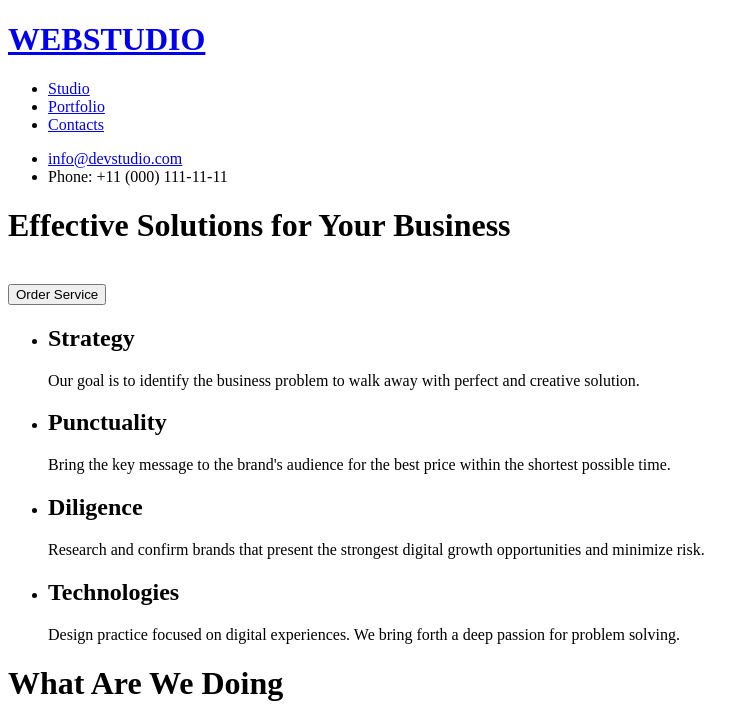
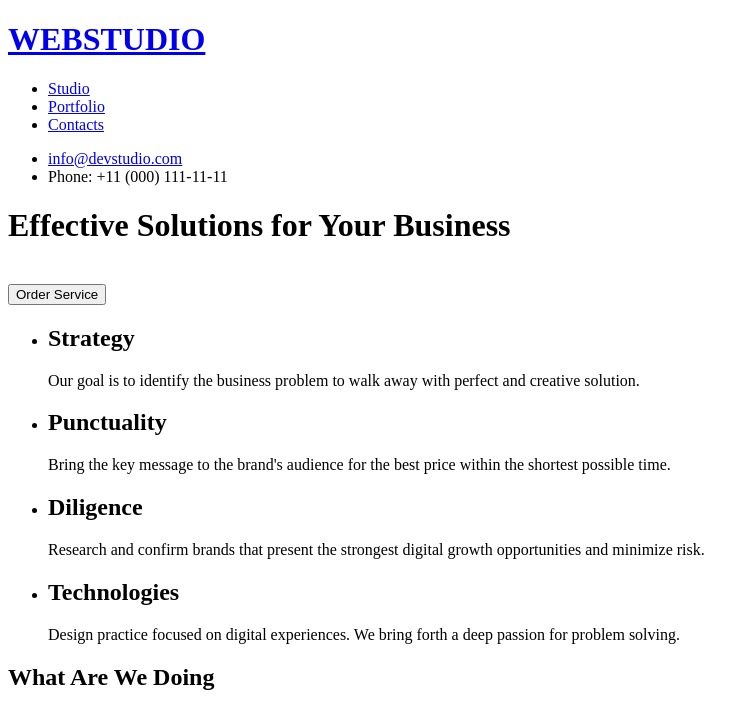
Before and after one commit to ryannetworx/goit-markup-hw-01, a plain HTML site: page index.html in a window 1280 px wide. Shown: the top 708 px of the page, without its empty margins (0-754 px from the left). Drawn offline with Linux system fonts and the light colour scheme.

Commit message:
deleted images for replacement

```diff
--- a/index.html
+++ b/index.html
@@ -43,7 +43,7 @@
                 <p>Design practice focused on digital experiences. We bring forth a deep passion for problem solving.</p>
         </ul>
 
-        <h1>What Are We Doing</h1>
+        <h2>What Are We Doing</h2>
 <ul>
     <li>
         <img src="images/img/CoreHR.jpg" alt="Core HR Service Image" width="200">
```
Also changed, not shown: images/img/CoreHR.jpg (deleted), images/img/DigiOffice_1.png (deleted), images/img/hrfirsttech logo.jpg (deleted), 1 other file.
